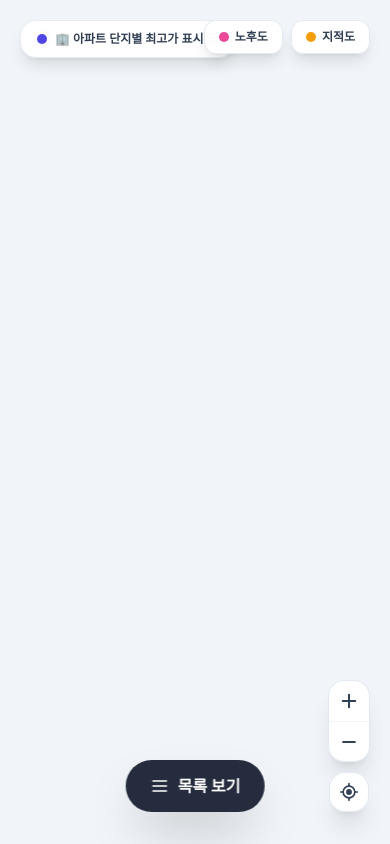
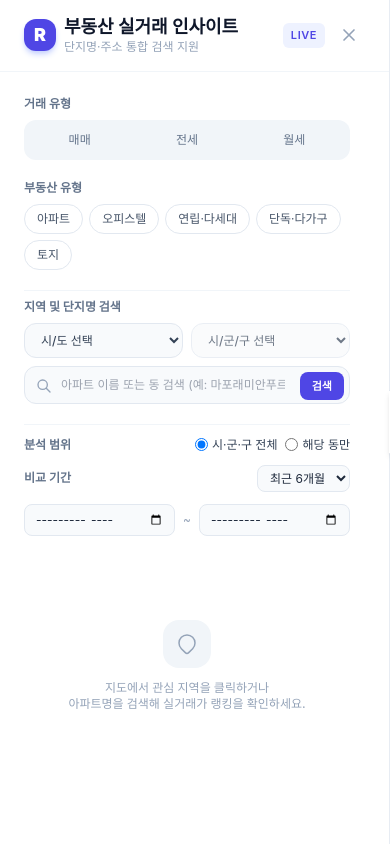
Before and after one commit to taylor02806-tech/apt---builder, a Flask app: page / in a window 390 px wide. Run offline with Flask 3, Linux system fonts and the light colour scheme; some libraries are stand-ins or nearby versions; some web fonts are replaced.

Commit message:
fix(design): restore left sidebar layout on desktop and isolate bottom sheet to mobile touch devices

```diff
--- a/templates/index.html
+++ b/templates/index.html
@@ -31,60 +31,73 @@
             z-index: 1;
             pointer-events: auto;
         }
+        /* 데스크톱 기본 레이아웃: 좌측 고정 사이드바 */
         #sidePanel {
+            position: relative;
+            width: 480px;
+            max-width: 100%;
+            height: 100%;
+            flex-shrink: 0;
             z-index: 1000 !important;
             pointer-events: auto !important;
             background-color: #ffffff !important;
-        }
-        #detailPanel, #rankingPanel, #rankingPanel .overflow-y-auto {
-            position: relative;
-            z-index: 1000 !important;
+            transition: margin-left 0.3s cubic-bezier(0.4, 0, 0.2, 1);
+            margin-left: 0;
+            border-radius: 0 !important;
+        }
+
+        /* 데스크톱 패널 접힘: 왼쪽으로 -480px 슬라이드 */
+        #sidePanel.panel-closed {
+            margin-left: -480px !important;
+            transform: none !important;
+            opacity: 1 !important;
+            visibility: visible !important;
             pointer-events: auto !important;
-            background-color: #ffffff !important;
-            scrollbar-gutter: stable;
-        }
-        #popup-layer {
-            position: fixed;
-            inset: 0;
-            z-index: 2000 !important;
-            pointer-events: none;
-        }
-        #roadviewModal {
-            z-index: 2000 !important;
-            pointer-events: auto !important;
-        }
-        ::-webkit-scrollbar { width: 6px; }
-        ::-webkit-scrollbar-thumb { background-color: #cbd5e1; border-radius: 9999px; }
-        .segmented-item input:checked + label {
-            background-color: #ffffff;
-            color: #1e293b;
-            font-weight: 700;
-            box-shadow: 0 1px 3px 0 rgb(0 0 0 / 0.1), 0 1px 2px -1px rgb(0 0 0 / 0.1);
-        }
-        .prop-item input:checked + label {
-            background-color: #4f46e5;
-            color: #ffffff;
-            font-weight: 600;
-            border-color: #4f46e5;
-        }
-
-        @media (max-width: 767px) {
-            .panel-closed {
+        }
+
+        /* 오직 모바일 스마트폰 화면(화면폭 640px 이하 & 터치 스크린)에서만 하단 바텀 시트로 전환 */
+        @media (max-width: 639px) and (pointer: coarse) {
+            #sidePanel {
+                position: fixed !important;
+                inset: auto 0 0 0 !important;
+                width: 100% !important;
+                height: 35vh;
+                border-top-left-radius: 1.5rem !important;
+                border-top-right-radius: 1.5rem !important;
+                box-shadow: 0 -10px 40px rgba(0, 0, 0, 0.15) !important;
+                transition: transform 0.3s ease-out, height 0.3s ease-out !important;
+                margin-left: 0 !important;
+            }
+            #sidePanel.panel-closed {
+                margin-left: 0 !important;
                 transform: translateY(100%) !important;
                 opacity: 0 !important;
                 visibility: hidden !important;
                 pointer-events: none !important;
             }
-            .panel-full {
+            #sidePanel.panel-full {
                 height: 90vh !important;
             }
-            .mobile-hide-hover {
+            .desktop-toggle-btn {
                 display: none !important;
             }
-        }
-        @media (min-width: 768px) {
-            .panel-closed {
-                margin-left: -480px !important;
+            .mobile-drag-handle {
+                display: flex !important;
+            }
+            main {
+                position: absolute !important;
+                inset: 0 !important;
+                width: 100% !important;
+                height: 100% !important;
+            }
+        }
+
+        @media not all and (max-width: 639px) and (pointer: coarse) {
+            .mobile-drag-handle {
+                display: none !important;
+            }
+            #mobileFab {
+                display: none !important;
             }
         }
 
@@ -139,18 +152,19 @@
         }
     </style>
 </head>
-<body class="bg-slate-100 w-screen h-screen md:h-[100dvh] flex text-slate-800 antialiased overflow-hidden" style="touch-action: pan-x pan-y;">
-
-    <!-- 좌측 대시보드 및 상세 패널 -->
-    <aside id="sidePanel" class="fixed md:relative inset-x-0 bottom-0 md:top-0 w-full md:w-[480px] h-[35vh] md:h-full flex flex-col bg-white border-r border-slate-200/80 z-[1000] shadow-[0_-10px_40px_rgba(0,0,0,0.15)] md:shadow-xl flex-shrink-0 rounded-t-3xl md:rounded-none transition-all duration-300 ease-out panel-closed" style="pointer-events: auto; z-index: 1000;">
+<body class="bg-slate-100 w-screen h-screen flex text-slate-800 antialiased overflow-hidden" style="touch-action: pan-x pan-y;">
+
+    <!-- 좌측 대시보드 및 상세 패널 (데스크톱 기본: 좌측 사이드바) -->
+    <aside id="sidePanel" class="w-[480px] max-w-full h-full flex flex-col bg-white border-r border-slate-200/80 z-[1000] shadow-xl flex-shrink-0 relative transition-[margin-left] duration-300 ease-in-out" style="pointer-events: auto; z-index: 1000;">
         <script>
-            if (window.innerWidth >= 768) {
-                document.getElementById('sidePanel').classList.remove('panel-closed');
+            // 오직 모바일 스마트폰 터치 환경에서만 초기 패널 닫힘 적용
+            if (window.matchMedia('(max-width: 639px) and (pointer: coarse)').matches) {
+                document.getElementById('sidePanel').classList.add('panel-closed');
             }
         </script>
 
         <!-- 모바일 전용 드래그 핸들 -->
-        <div id="dragHandle" class="md:hidden flex items-center justify-center pt-4 pb-2 relative shrink-0 z-[1001] cursor-pointer" style="touch-action: none;">
+        <div id="dragHandle" class="mobile-drag-handle flex items-center justify-center pt-4 pb-2 relative shrink-0 z-[1001] cursor-pointer" style="touch-action: none;">
             <div class="w-12 h-1.5 bg-slate-300 rounded-full"></div>
             <button type="button" onclick="event.preventDefault(); event.stopPropagation(); togglePanel(false);" ontouchend="event.preventDefault(); event.stopPropagation(); togglePanel(false);" class="absolute right-4 top-2 p-3 bg-slate-100 rounded-full text-slate-600 hover:bg-slate-200 z-[1002]">
                 <svg class="w-5 h-5 pointer-events-none" fill="none" stroke="currentColor" viewBox="0 0 24 24"><path stroke-linecap="round" stroke-linejoin="round" stroke-width="2" d="M6 18L18 6M6 6l12 12"></path></svg>
@@ -171,7 +185,7 @@
                 </div>
                 <div class="flex items-center gap-2">
                     <span class="text-[11px] font-semibold tracking-wider uppercase px-2 py-1 bg-indigo-50 text-indigo-600 rounded-md">LIVE</span>
-                    <button type="button" onclick="event.preventDefault(); event.stopPropagation(); togglePanel(false);" ontouchend="event.preventDefault(); event.stopPropagation(); togglePanel(false);" class="hidden md:block p-1.5 text-slate-400 hover:text-slate-700 rounded-lg hover:bg-slate-100 transition-colors" title="메뉴 닫기">
+                    <button type="button" onclick="event.preventDefault(); event.stopPropagation(); togglePanel(false);" ontouchend="event.preventDefault(); event.stopPropagation(); togglePanel(false);" class="p-1.5 text-slate-400 hover:text-slate-700 rounded-lg hover:bg-slate-100 transition-colors" title="메뉴 닫기">
                         <svg class="w-5 h-5 pointer-events-none" fill="none" stroke="currentColor" viewBox="0 0 24 24"><path stroke-linecap="round" stroke-linejoin="round" stroke-width="2" d="M6 18L18 6M6 6l12 12" /></svg>
                     </button>
                 </div>
@@ -372,7 +386,7 @@
                         <button onclick="openRoadview()" class="text-xs font-semibold text-indigo-600 bg-indigo-50 px-3 py-1.5 rounded-lg hover:bg-indigo-100">
                             로드뷰 보기
                         </button>
-                        <button type="button" onclick="event.preventDefault(); event.stopPropagation(); togglePanel(false);" ontouchend="event.preventDefault(); event.stopPropagation(); togglePanel(false);" class="hidden md:block p-1.5 text-slate-400 hover:text-slate-700 rounded-lg hover:bg-slate-100 transition-colors" title="메뉴 닫기">
+                        <button type="button" onclick="event.preventDefault(); event.stopPropagation(); togglePanel(false);" ontouchend="event.preventDefault(); event.stopPropagation(); togglePanel(false);" class="p-1.5 text-slate-400 hover:text-slate-700 rounded-lg hover:bg-slate-100 transition-colors" title="메뉴 닫기">
                             <svg class="w-5 h-5 pointer-events-none" fill="none" stroke="currentColor" viewBox="0 0 24 24"><path stroke-linecap="round" stroke-linejoin="round" stroke-width="2" d="M6 18L18 6M6 6l12 12" /></svg>
                         </button>
                     </div>
@@ -668,7 +682,7 @@
         </div>
 
         <!-- 데스크톱 패널 토글 버튼 -->
-        <button onclick="togglePanel()" class="max-md:!hidden hidden md:flex absolute top-1/2 -right-8 w-8 h-16 bg-white border-y border-r border-slate-200 rounded-r-xl shadow-md items-center justify-center z-[1001] transform -translate-y-1/2 cursor-pointer group hover:bg-slate-50 transition-colors">
+        <button onclick="togglePanel()" id="desktopToggleBtn" class="desktop-toggle-btn absolute top-1/2 -right-8 w-8 h-16 bg-white border-y border-r border-slate-200 rounded-r-xl shadow-md flex items-center justify-center z-[1001] transform -translate-y-1/2 cursor-pointer group hover:bg-slate-50 transition-colors">
             <svg id="toggleIcon" class="w-5 h-5 text-slate-400 group-hover:text-slate-600 transition-transform duration-300" fill="none" stroke="currentColor" viewBox="0 0 24 24">
                 <path stroke-linecap="round" stroke-linejoin="round" stroke-width="2.5" d="M15 19l-7-7 7-7" />
             </svg>
@@ -676,19 +690,14 @@
     </aside>
 
     <!-- 지도 영역 -->
-    <main class="absolute inset-0 w-screen h-screen md:relative md:flex-1 md:w-full md:h-full z-0 pointer-events-auto">
-        <div id="map" class="absolute inset-0 w-full h-full"></div>
+    <main class="flex-1 h-full min-w-0 relative pointer-events-auto">
+        <div id="map" class="w-full h-full"></div>
 
         <!-- 모바일 전용 FAB -->
-        <button id="mobileFab" class="md:hidden fixed bottom-8 left-1/2 -translate-x-1/2 z-[90] bg-slate-900/90 backdrop-blur-md text-white px-6 py-3.5 rounded-full shadow-2xl font-bold flex items-center gap-2 transition-transform duration-500 pointer-events-auto" onclick="togglePanel(true)">
+        <button id="mobileFab" class="fixed bottom-8 left-1/2 -translate-x-1/2 z-[90] bg-slate-900/90 backdrop-blur-md text-white px-6 py-3.5 rounded-full shadow-2xl font-bold flex items-center gap-2 transition-transform duration-500 pointer-events-auto" onclick="togglePanel(true)">
             <svg class="w-5 h-5" fill="none" stroke="currentColor" viewBox="0 0 24 24"><path stroke-linecap="round" stroke-linejoin="round" stroke-width="2" d="M4 6h16M4 12h16M4 18h16"></path></svg>
             목록 보기
         </button>
-        <script>
-            if (window.innerWidth >= 768) {
-                document.getElementById('mobileFab').classList.add('translate-y-32');
-            }
-        </script>
 
         <!-- 좌측 상단 플로팅 바 -->
         <div class="absolute top-5 left-5 z-10 flex items-center gap-2 pointer-events-none">
@@ -3927,6 +3936,17 @@
                     }
                 }
             });
+
+            window.addEventListener('resize', () => {
+                const isDesktop = !window.matchMedia('(max-width: 639px) and (pointer: coarse)').matches;
+                if (isDesktop && sidePanelEl) {
+                    sidePanelEl.style.height = '';
+                    sidePanelEl.classList.remove('panel-full');
+                }
+                if (typeof map !== 'undefined' && map) {
+                    map.relayout();
+                }
+            });
         }
     </script>
 </body>
```
